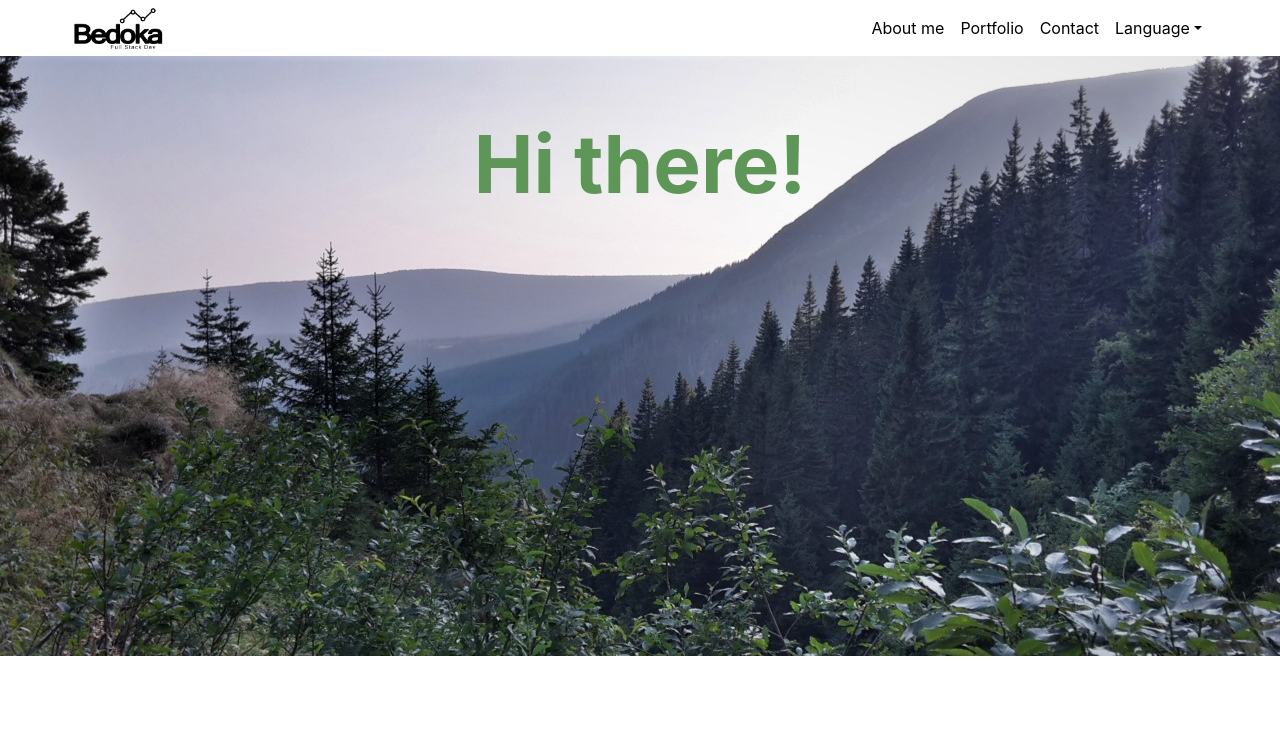
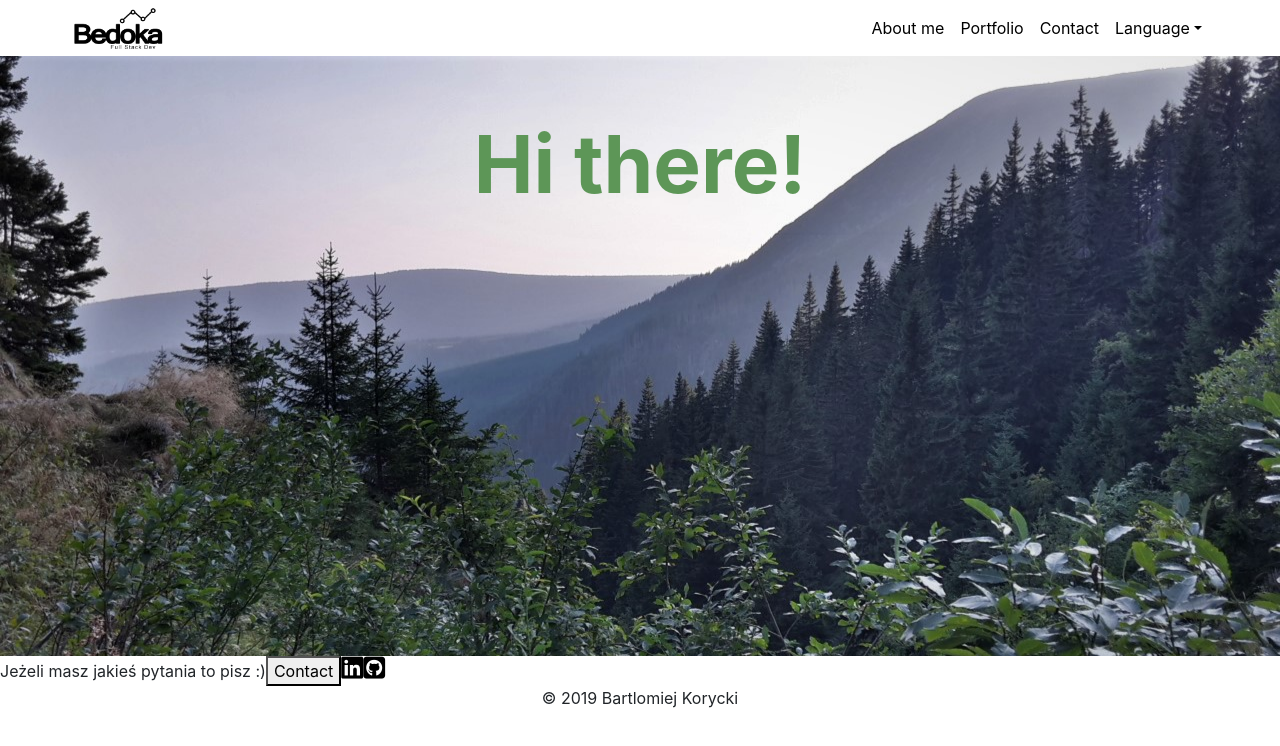
Before and after one commit to BartlomiejKorycki/MyPage, a React (Create React App) app: page / in a window 1280 px wide. Shown: the top 746 px of the page. Built offline with nearby package versions, Linux system fonts and the light colour scheme.

Commit message:
Added footer

```diff
--- a/src/App.js
+++ b/src/App.js
@@ -2,13 +2,15 @@ import React, { Component } from 'react';
 import './styles/App.css';
 import Navbar from './components/Navbar';
 import MainTheme from './components/MainTheme';
+import Footer from './components/Footer';
 
 class App extends Component {
   render() {
     return (
       <div className="MyPage container-fluid">
-        <Navbar />
-        <MainTheme />
+        <Navbar/>
+        <MainTheme/>
+        <Footer/>
       </div>
     );
   }
--- /dev/null
+++ b/src/components/Footer.js
@@ -0,0 +1,29 @@
+import React from 'react';
+
+class Footer extends React.Component {
+    render() {
+        return(
+            <div className="footer-container">
+                <artcile>
+                    Jeżeli masz jakieś pytania to pisz :)
+                </artcile>
+                <button>
+                    Contact
+                </button>
+                <a className="Linkedin" href="linkedin.com">
+                    <i class="fab fa-linkedin"></i>
+                </a>
+                <a className="Github" href="github.com">
+                    <i class="fab fa-github-square"></i>
+                </a>
+                <div className="footer-copyright text-center">
+                    <container>
+                    &copy; {new Date().getFullYear()} Bartlomiej Korycki
+                    </container>
+                </div>
+            </div>
+        );
+    }
+}
+
+export default Footer;
--- a/src/components/MainTheme.js
+++ b/src/components/MainTheme.js
@@ -9,4 +9,5 @@ class MainTheme extends React.Component {
         );
     }
 }
+
 export default MainTheme;
--- a/src/styles/App.css
+++ b/src/styles/App.css
@@ -84,3 +84,14 @@ h1 {
     font-size: 80px;
     font-weight: bold;
 }
+/*----------F O O T E R----------*/
+.fa-linkedin {
+    font-size: 25px;
+    cursor: pointer;
+    color: black;
+}
+.fa-github-square {
+    font-size: 25px;
+    cursor: pointer;
+    color: black;
+}
```
